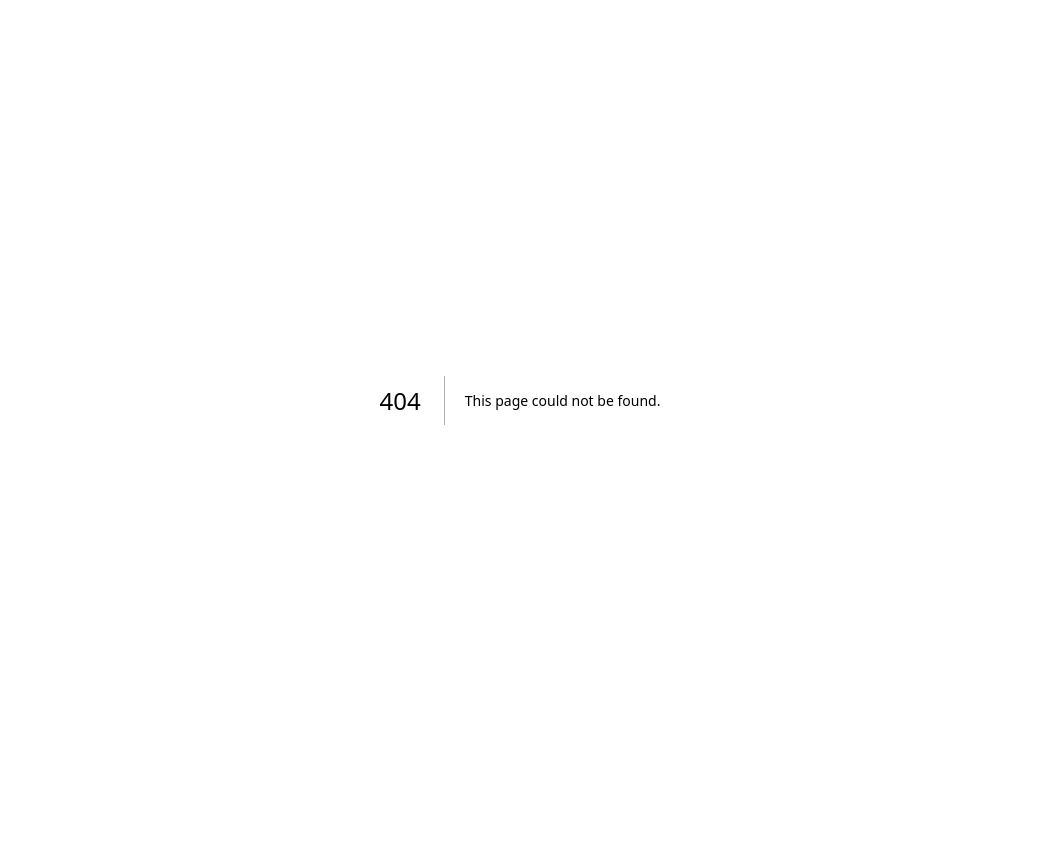
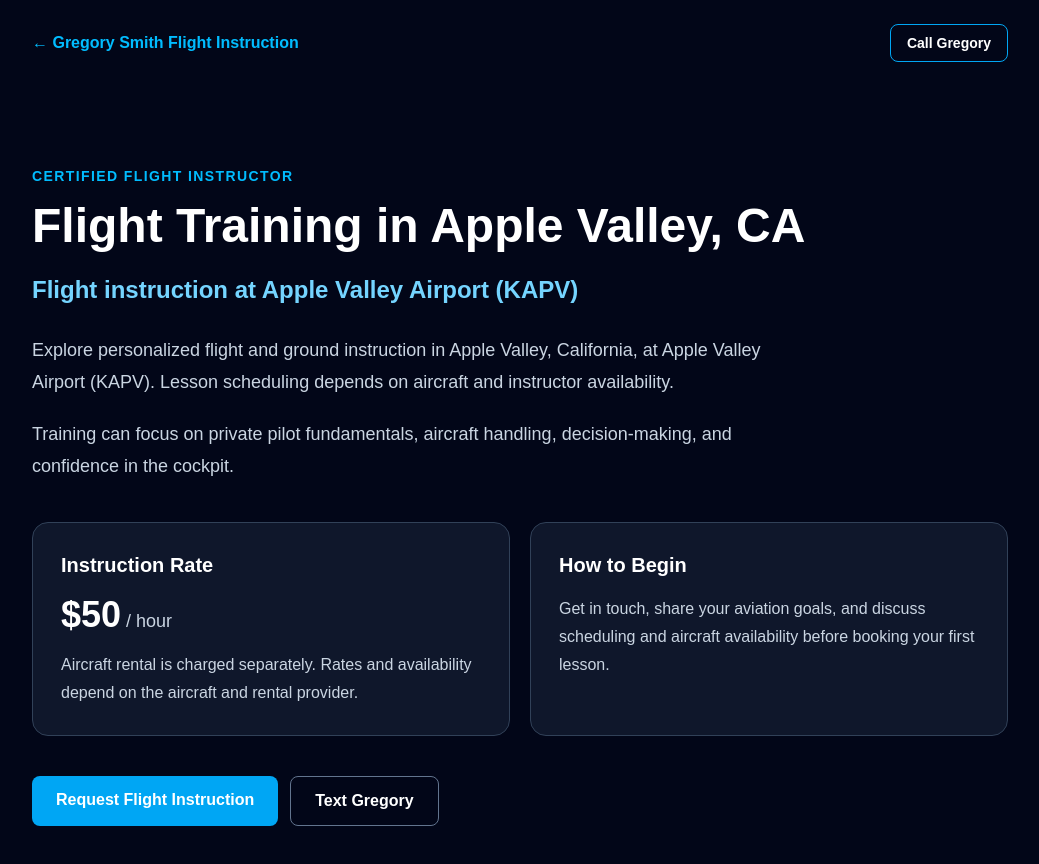
Before and after one commit to smithgregoryb/gregory-smith-flight-instruction, a Next.js app: page /flight-training-apple-valley in a window 1280 px wide. Before the commit this address had no page. Shown: the top 864 px of the page, without its empty margins (120-1159 px from the left). Before the commit the page ends 800 px from the top, so only its background shows below. Built offline with nearby package versions, Linux system fonts and the light colour scheme.

Commit message:
Create flight-training-apple-valley flight instruction landing page

```diff
--- /dev/null
+++ b/app/flight-training-apple-valley/page.tsx
@@ -0,0 +1,41 @@
+import type { Metadata } from "next";
+import Link from "next/link";
+
+export const metadata: Metadata = {
+  title: "Flight Training in Apple Valley, CA | Gregory Smith CFI",
+  description: "Explore personalized flight and ground instruction in Apple Valley, California, at Apple Valley Airport (KAPV). Lesson scheduling depends on aircraft and instructor availability.",
+  alternates: { canonical: "https://gregorysmithcfi.com/flight-training-apple-valley" },
+};
+
+export default function TrainingPage() {
+  return (
+    <main className="min-h-screen bg-slate-950 text-white">
+      <header className="mx-auto flex max-w-5xl items-center justify-between px-6 py-6">
+        <Link href="/" className="font-semibold text-sky-400 hover:text-sky-300">← Gregory Smith Flight Instruction</Link>
+        <a href="tel:+17608870222" className="rounded-lg border border-sky-500 px-4 py-2 text-sm font-semibold hover:bg-slate-800">Call Gregory</a>
+      </header>
+      <section className="mx-auto max-w-5xl px-6 py-20">
+        <p className="text-sm font-bold uppercase tracking-widest text-sky-400">Certified Flight Instructor</p>
+        <h1 className="mt-4 max-w-4xl text-4xl font-bold sm:text-5xl">Flight Training in Apple Valley, CA</h1>
+        <h2 className="mt-6 text-2xl font-semibold text-sky-300">Flight instruction at Apple Valley Airport (KAPV)</h2>
+        <p className="mt-7 max-w-3xl text-lg leading-8 text-slate-300">Explore personalized flight and ground instruction in Apple Valley, California, at Apple Valley Airport (KAPV). Lesson scheduling depends on aircraft and instructor availability.</p>
+        <p className="mt-5 max-w-3xl text-lg leading-8 text-slate-300">Training can focus on private pilot fundamentals, aircraft handling, decision-making, and confidence in the cockpit.</p>
+        <div className="mt-10 grid gap-5 md:grid-cols-2">
+          <div className="rounded-2xl border border-slate-700 bg-slate-900 p-7">
+            <h3 className="text-xl font-semibold">Instruction Rate</h3>
+            <p className="mt-4 text-4xl font-bold">$50<span className="text-lg font-normal text-slate-300"> / hour</span></p>
+            <p className="mt-4 leading-7 text-slate-300">Aircraft rental is charged separately. Rates and availability depend on the aircraft and rental provider.</p>
+          </div>
+          <div className="rounded-2xl border border-slate-700 bg-slate-900 p-7">
+            <h3 className="text-xl font-semibold">How to Begin</h3>
+            <p className="mt-4 leading-7 text-slate-300">Get in touch, share your aviation goals, and discuss scheduling and aircraft availability before booking your first lesson.</p>
+          </div>
+        </div>
+        <div className="mt-10 flex flex-wrap gap-3">
+          <Link href="/#contact" className="rounded-lg bg-sky-500 px-6 py-3 font-semibold hover:bg-sky-400">Request Flight Instruction</Link>
+          <a href="sms:+17608870222" className="rounded-lg border border-slate-500 px-6 py-3 font-semibold hover:border-sky-400">Text Gregory</a>
+        </div>
+      </section>
+    </main>
+  );
+}
```
